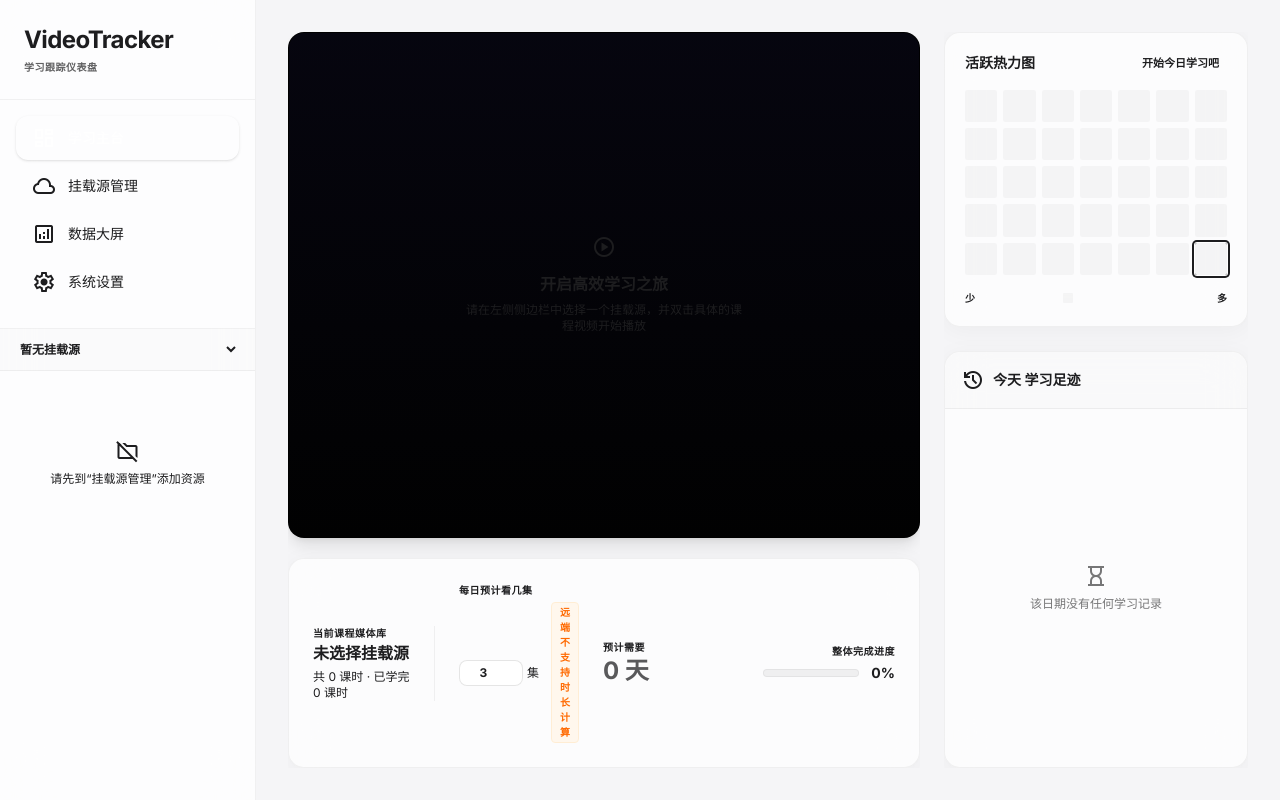
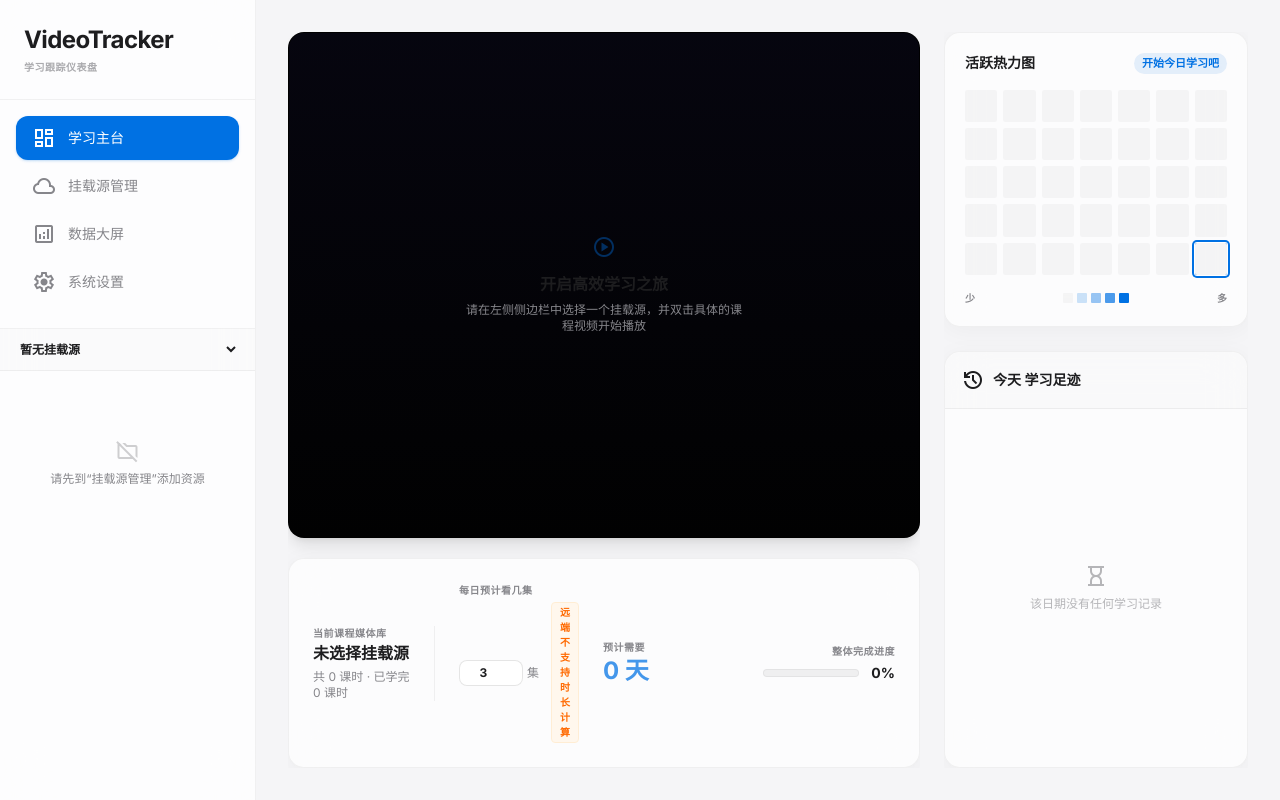
Before and after one commit to zzf-857/VideoTracker, a React (Vite) app: page / in a window 1280 px wide. Built offline with nearby package versions, Linux system fonts and the light colour scheme.

Commit message:
fix: 修复选项高亮融色问题与本地中文路径播放解析错误

```diff
--- a/src/main/index.ts
+++ b/src/main/index.ts
@@ -37,8 +37,9 @@ function startStreamServer() {
         return;
       }
 
-      // 解码绝对路径
-      const decodedPath = Buffer.from(filePathQuery, 'base64').toString('utf-8');
+      // 解码绝对路径 (并容错处理被 URL 转换器把 '+' 解析为空格的情况)
+      const cleanBase64 = filePathQuery.replace(/ /g, '+');
+      const decodedPath = Buffer.from(cleanBase64, 'base64').toString('utf-8');
 
       if (!fs.existsSync(decodedPath)) {
         res.writeHead(404);
@@ -264,7 +265,7 @@ app.whenReady().then(() => {
   ipcMain.handle('stream:getUrl', (_event, absolutePath: string) => {
     // 对路径进行 base64 编码，防止中文或特殊字符在 URL 传参时解析出错
     const base64Path = Buffer.from(absolutePath).toString('base64');
-    return `http://127.0.0.1:${streamPort}/video?path=${base64Path}`;
+    return `http://127.0.0.1:${streamPort}/video?path=${encodeURIComponent(base64Path)}`;
   });
 
   createWindow();
--- a/src/renderer/index.css
+++ b/src/renderer/index.css
@@ -1,4 +1,16 @@
 @import "tailwindcss";
+
+@theme {
+  --color-primary: #0071E3;
+  --color-on-primary: #FFFFFF;
+  --color-background: #F5F5F7;
+  --color-surface: #FFFFFF;
+  --color-on-surface: #1D1D1F;
+  --color-on-surface-variant: #86868B;
+  --color-outline: #D2D2D7;
+  --color-secondary: #6E6E73;
+  --color-tertiary: #515154;
+}
 
 @layer utilities {
   .glass-panel {
```
Also changed, not shown: 1 other file (tests, documents, lock files or other folders).
